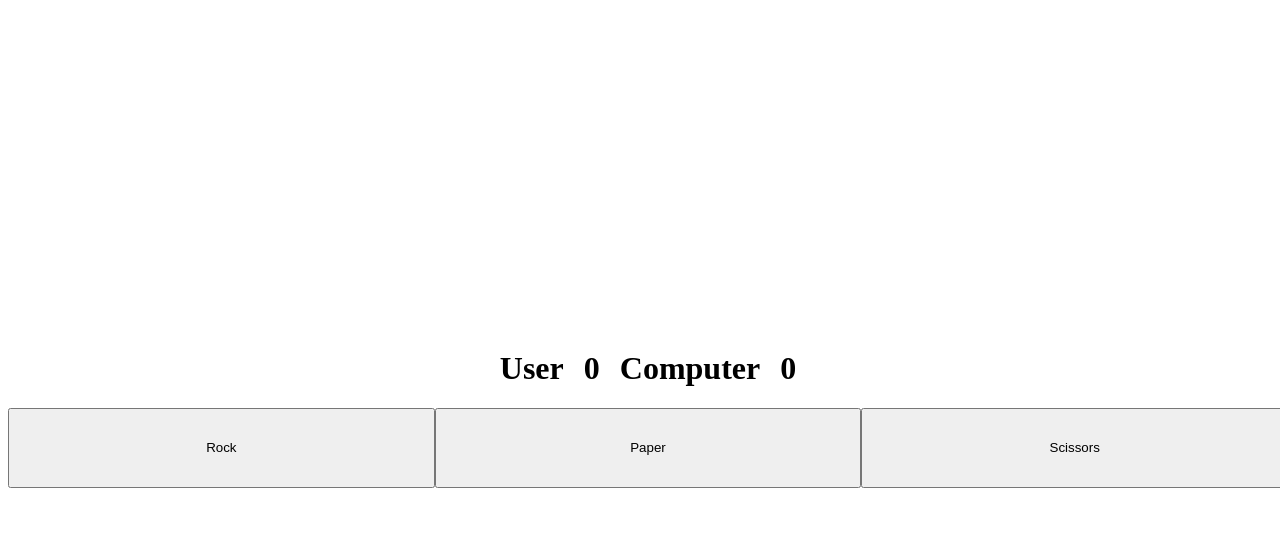
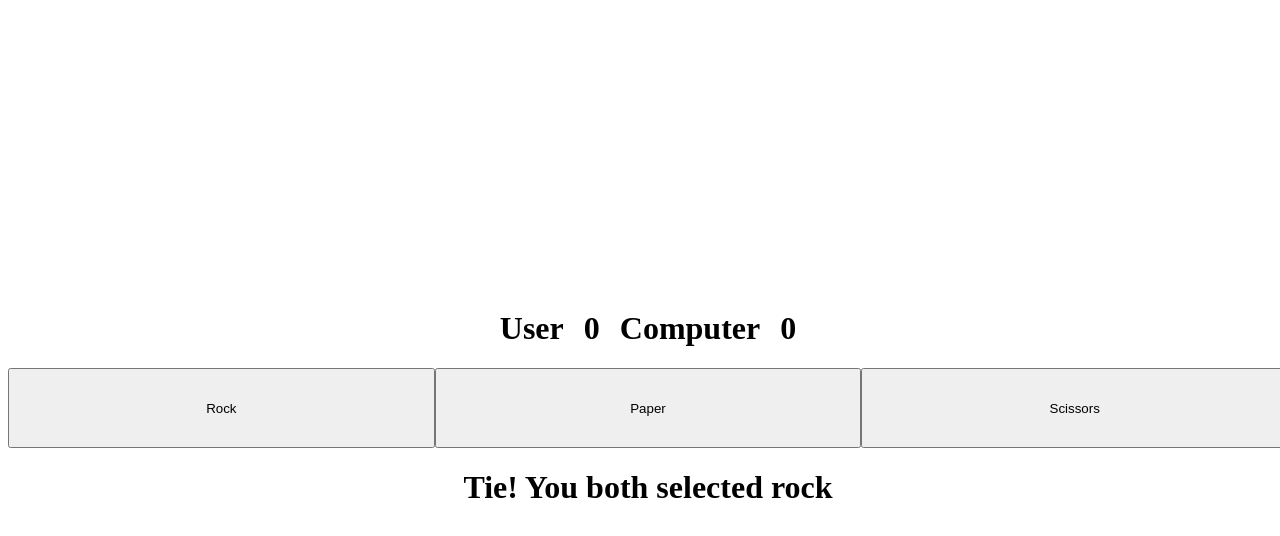
Before and after one commit to Luke-TS/rock-paper-scissors, a plain HTML site: page index.html in a window 1280 px wide. Both pictures are taken after a click on the button "Rock". Drawn offline with Linux system fonts and the light colour scheme.

Commit message:
displays result

```diff
--- a/index.html
+++ b/index.html
@@ -23,6 +23,8 @@
             <button id="btn-paper">Paper</button>
             <button id="btn-scissors">Scissors</button>
         </div>
+
+        <h1 id="result"></h1>
     </div>
 </body>
 </html>
--- a/script.js
+++ b/script.js
@@ -19,8 +19,13 @@ function playRound(user) {
     const comp = getComputerChoice();
     result = evaluateResult(user, comp);
     console.log(result);
-    updateScore()
+    updateScore();
+    displayResult(result);
     return;
+}
+
+function displayResult(result) {
+    document.getElementById('result').textContent = result;
 }
 
 function getComputerChoice() {
```
